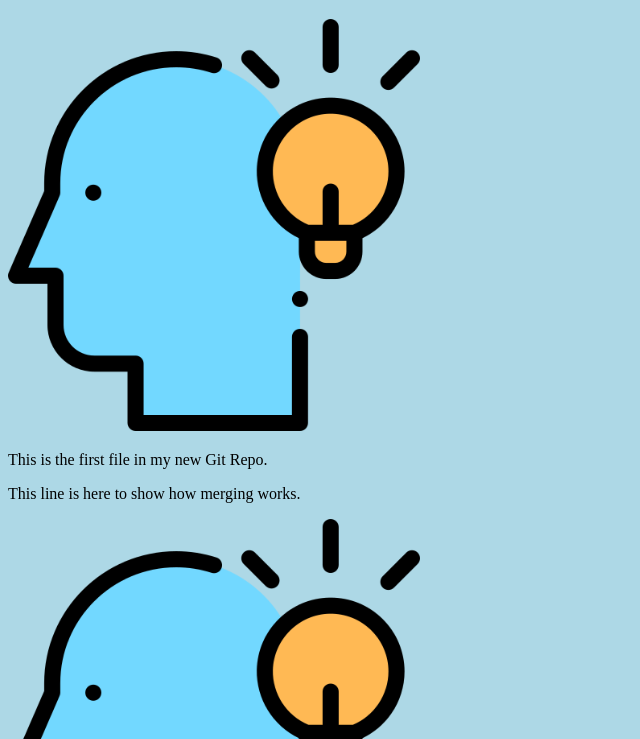
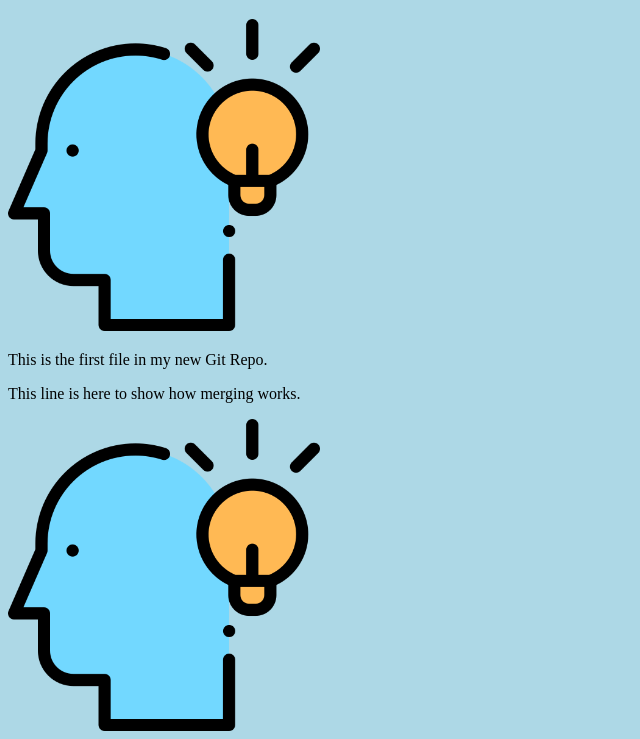
Before and after one commit to Pika-Pikaboo/Hello-World, a plain HTML site: page index.html in a window 1280 px wide. Shown: the part 61-800 px from the top of the page, without its empty margins (0-640 px from the left). Drawn offline with Linux system fonts and the light colour scheme.

Commit message:
Adding Images Again
Resizing Images Again

```diff
--- a/index.html
+++ b/index.html
@@ -10,10 +10,10 @@
 
 <body>
     <h1>Hello world!</h1>
-    <img src="idea.png" alt="idea" style="width: 412px; max-width: 100%;">
+    <img src="idea.png" alt="idea" style="width: 312px; max-width: 100%;">
     <p>This is the first file in my new Git Repo.</p>
     <p>This line is here to show how merging works.</p>
-    <img src="idea.png" alt="idea2" style="width: 412px; max-width: 100%;">
+    <img src="idea.png" alt="idea2" style="width: 312px; max-width: 100%;">
 </body>
 
 </html>
```
